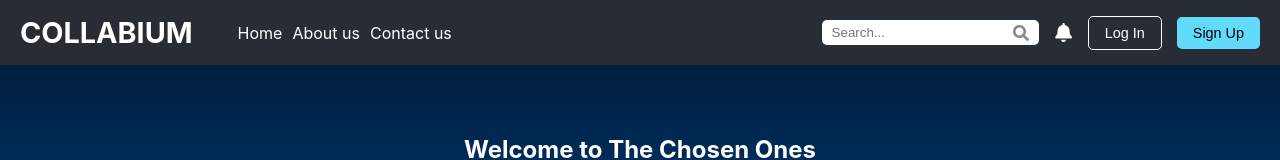
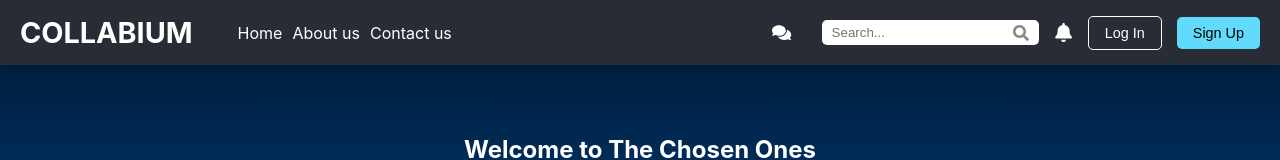
Before and after one commit to KianShirvani/TheChosenOnes, a React (Create React App) app in the folder frontend/: page / in a window 1280 px wide. Shown: the top 160 px of the page. Built offline with nearby package versions, Linux system fonts and the light colour scheme; no server answers.

Commit message:
added chat icon in the header to direct users

```diff
--- a/frontend/src/components/Header.js
+++ b/frontend/src/components/Header.js
@@ -1,27 +1,41 @@
-
 // after pull please run 'npm install' or 'npm install react-icons' to get icon thanks
 
 import React from 'react';
 import '../css/header.css';
-import { FaBell, FaSearch } from 'react-icons/fa';
+import { FaBell, FaSearch, FaComments } from 'react-icons/fa';
 import { useNavigate } from 'react-router-dom';
 
 const Header = () => {
-
     const navigate = useNavigate();
+    //Check if user is logged in before routing them to the chat page. Otherwise have user create a account
+    const handleChatClick = () => {
+        const isLoggedIn = localStorage.getItem("userToken"); // Check if userToken exists from login
+        if (isLoggedIn) {
+            navigate("/chat"); // Send to chat if logged in
+        } else {
+            navigate("/signup"); // Redirect to sign-up if not logged in
+        }
+    };
 
     return (
         <header className="header">
             <div className="header-left">
-            <a onClick={() => navigate("/#")} className="header-logo" style={{ cursor: "pointer" }}>Collabium</a>
+                <a onClick={() => navigate("/#")} className="header-logo" style={{ cursor: "pointer" }}>Collabium</a>
                 <nav className="navbar">
                     <a onClick={() => navigate("/#")} href="#">Home</a>
-                    <a onClick={() => navigate("/#")}href="#">About us</a>
-                    <a onClick={() => navigate("/#")}href="#">Contact us</a>
+                    <a onClick={() => navigate("/#")} href="#">About us</a>
+                    <a onClick={() => navigate("/#")} href="#">Contact us</a>
                 </nav>
             </div>
 
             <div className="header-actions">
+                {/* Chat icon directing users to the /chat page if logged in, otherwise to sign up */}
+                <FaComments
+                    className="icon chat-icon"
+                    onClick={handleChatClick}
+                    style={{ cursor: "pointer", fontSize: "1.2rem", marginRight: "15px" }}
+                />
+
                 <div className="search-container">
                     <input type="text" placeholder="Search..." className="search-input" />
                     <FaSearch className="search-icon" />
@@ -34,5 +48,4 @@ const Header = () => {
     );
 };
 
-
 export default Header;
```
